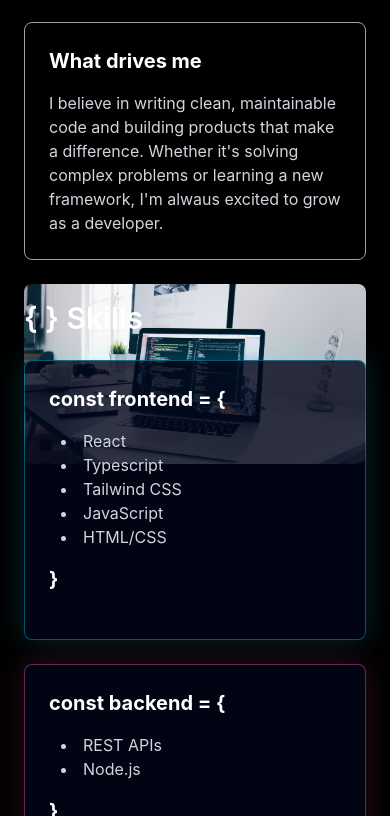
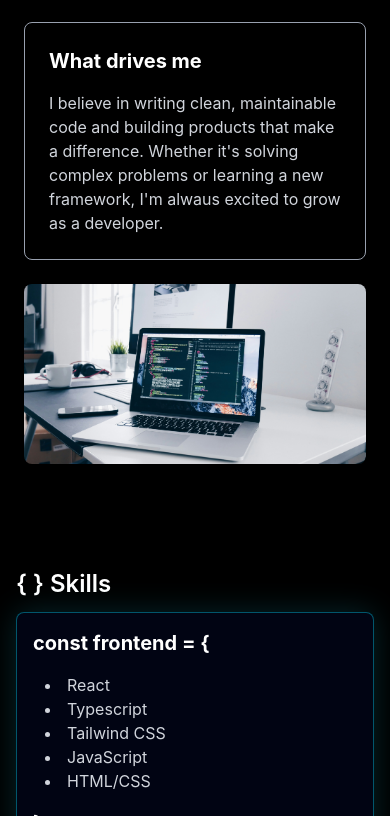
Before and after one commit to dust2099/Dustin-Portfolio, a React (Vite) app: page / in a window 390 px wide. Shown: the part 1184-2000 px from the top of the page. Built offline with nearby package versions, Linux system fonts and the light colour scheme.

Commit message:
fix: skills section overlapping bug

```diff
--- a/src/sections/About.tsx
+++ b/src/sections/About.tsx
@@ -5,7 +5,7 @@ function AboutSection () {
 
     return (
         <>
-            <div id="about" className="w-full h-screen flex justify-center items-center bg-black">
+            <div id="about" className="w-full min-h-screen flex justify-center items-center bg-black">
                 <motion.div
                     initial={{ opacity: 0 , y: 50 }}
                     animate={{ opacity: 1, y: 0 }}
--- a/src/sections/Contact.tsx
+++ b/src/sections/Contact.tsx
@@ -6,7 +6,7 @@ import { FaLinkedin, FaGithub } from "react-icons/fa"
 function Contact() {
     return (
         <>
-            <div id="contact" className="w-full h-screen flex justify-center items-center bg-black">
+            <div id="contact" className="w-full min-h-screen flex justify-center items-center bg-black">
                 <motion.div
                     initial={{ opacity: 0 , y: 50 }}
                     animate={{ opacity: 1, y: 0 }}
--- a/src/sections/Projects.tsx
+++ b/src/sections/Projects.tsx
@@ -7,7 +7,7 @@ function ProjectsSection () {
 
     return (
         <>
-            <div id="projects" className="w-full h-screen flex justify-center items-center bg-black">
+            <div id="projects" className="w-full min-h-screen flex justify-center items-center bg-black">
                 <motion.div
                     initial={{ opacity: 0 , y: 50 }}
                     animate={{ opacity: 1, y: 0 }}
--- a/src/sections/Skills.tsx
+++ b/src/sections/Skills.tsx
@@ -4,20 +4,20 @@ function SkillsSection () {
 
     return (
         <>
-            <div id="skills" className="w-full h-screen flex justify-center items-center bg-black">
+            <div id="skills" className="w-full min-h-screen flex justify-start md:justify-center items-start md:items-center bg-black py-12 sm:py-16 md:py-20">
                 <motion.div
                     initial={{ opacity: 0 , y: 50 }}
                     animate={{ opacity: 1, y: 0 }}
                     transition={{ duration: 1.5 }}
-                   className="rounded-lg p-6 md:p-10 mx-auto max-w-5xl w-full flex flex-col gap-6"
+                   className="rounded-lg p-4 sm:p-6 md:p-10 mx-auto max-w-5xl w-full flex flex-col gap-3 sm:gap-4 md:gap-6"
                 >
-                    <h1 className="text-white text-3xl font-semibold">{'{ }'} Skills</h1>
-                    <div className="flex flex-col md:flex-row gap-6 md:gap-10 items-stretch">
+                    <h1 className="text-white text-2xl sm:text-3xl font-semibold">{'{ }'} Skills</h1>
+                    <div className="flex flex-col gap-3 sm:gap-4 md:flex-row md:gap-10 items-stretch">
                         <motion.div
                             initial={{ opacity: 0 , y: 50 }}
                             animate={{ opacity: 1, y: 0 }}
                             transition={{ duration: 1 }}
-                            className="flex-1 min-h-[280px] bg-slate-950/80 border border-cyan-400/40 shadow-[0_0_30px_rgba(34,211,238,0.18)] rounded-lg p-6 md:p-10 mx-auto max-w-4xl w-full text-white"
+                            className="flex-1 min-h-0 md:min-h-[280px] bg-slate-950/80 border border-cyan-400/40 shadow-[0_0_30px_rgba(34,211,238,0.18)] rounded-lg p-4 sm:p-5 md:p-10 mx-auto max-w-4xl w-full text-white"
                         >
                             <h1 className="text-xl font-bold mb-4">const frontend {'= {'}</h1>
                             <ul className="text-gray-300 list-disc list-inside pl-3">
@@ -33,7 +33,7 @@ function SkillsSection () {
                             initial={{ opacity: 0 , y: 50 }}
                             animate={{ opacity: 1, y: 0 }}
                             transition={{ duration: 1 }}
-                            className="flex-1 min-h-[280px] bg-slate-950/80 border border-pink-400/40 shadow-[0_0_30px_rgba(236,72,153,0.18)] rounded-lg p-6 md:p-10 mx-auto max-w-4xl w-full text-white"
+                            className="flex-1 min-h-0 md:min-h-[280px] bg-slate-950/80 border border-pink-400/40 shadow-[0_0_30px_rgba(236,72,153,0.18)] rounded-lg p-4 sm:p-5 md:p-10 mx-auto max-w-4xl w-full text-white"
                         >
                             <h1 className="text-xl font-bold mb-4">const backend {'= {'}</h1>
                             <ul className="text-gray-300 list-disc list-inside pl-3">
@@ -48,7 +48,7 @@ function SkillsSection () {
                             initial={{ opacity: 0 , y: 50 }}
                             animate={{ opacity: 1, y: 0 }}
                             transition={{ duration: 2 }}
-                            className="flex-1 min-h-[280px] bg-slate-950/80 border border-lime-400/40 shadow-[0_0_30px_rgba(132,204,22,0.18)] rounded-lg p-6 md:p-10 mx-auto max-w-4xl w-full text-white"
+                            className="flex-1 min-h-0 md:min-h-[280px] bg-slate-950/80 border border-lime-400/40 shadow-[0_0_30px_rgba(132,204,22,0.18)] rounded-lg p-4 sm:p-5 md:p-10 mx-auto max-w-4xl w-full text-white"
                         >
                             <h1 className="text-xl font-bold mb-4">const tools {'= {'}</h1>
                             <ul className="text-gray-300 list-disc list-inside pl-3">
@@ -63,7 +63,7 @@ function SkillsSection () {
                             initial={{ opacity: 0 , y: 50 }}
                             animate={{ opacity: 1, y: 0 }}
                             transition={{ duration: 2 }}
-                            className="flex-1 min-h-[280px] bg-slate-950/80 border border-violet-400/40 shadow-[0_0_30px_rgba(168,85,247,0.18)] rounded-lg p-6 md:p-10 mx-auto max-w-4xl w-full text-white"
+                            className="flex-1 min-h-0 md:min-h-[280px] bg-slate-950/80 border border-violet-400/40 shadow-[0_0_30px_rgba(168,85,247,0.18)] rounded-lg p-4 sm:p-5 md:p-10 mx-auto max-w-4xl w-full text-white"
                         >
                             <h1 className="text-xl font-bold mb-4">const learning {'= {'}</h1>
                             <ul className="text-gray-300 list-disc list-inside pl-3">
```
